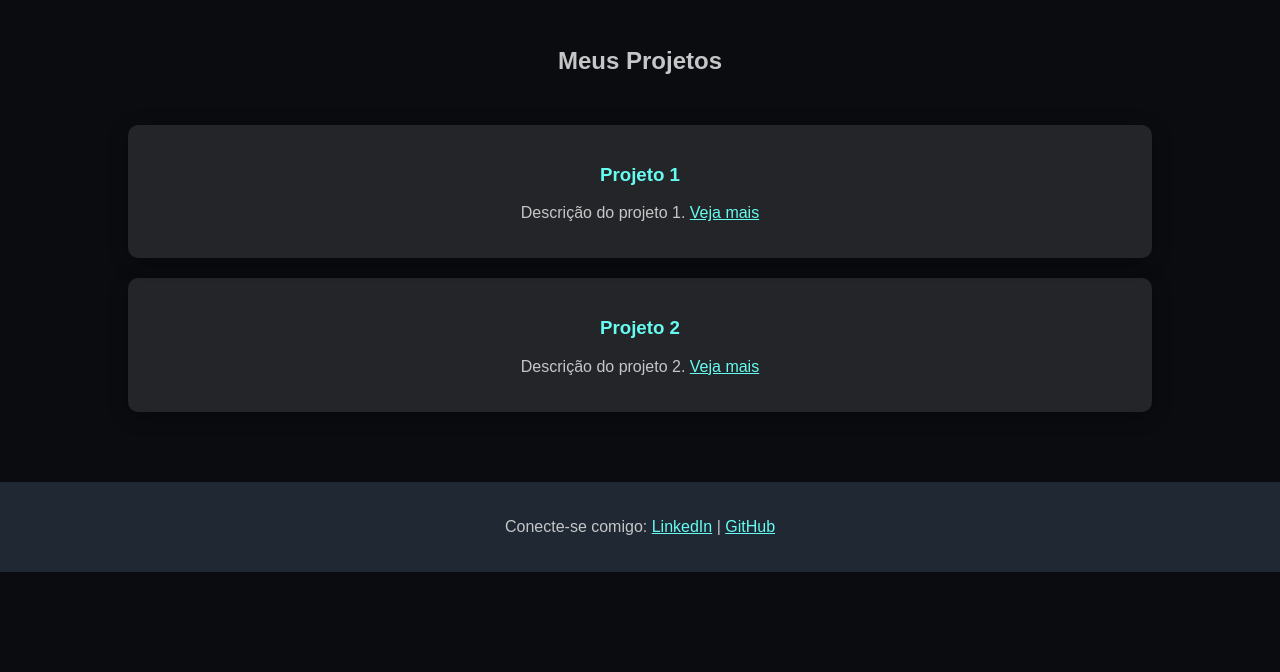
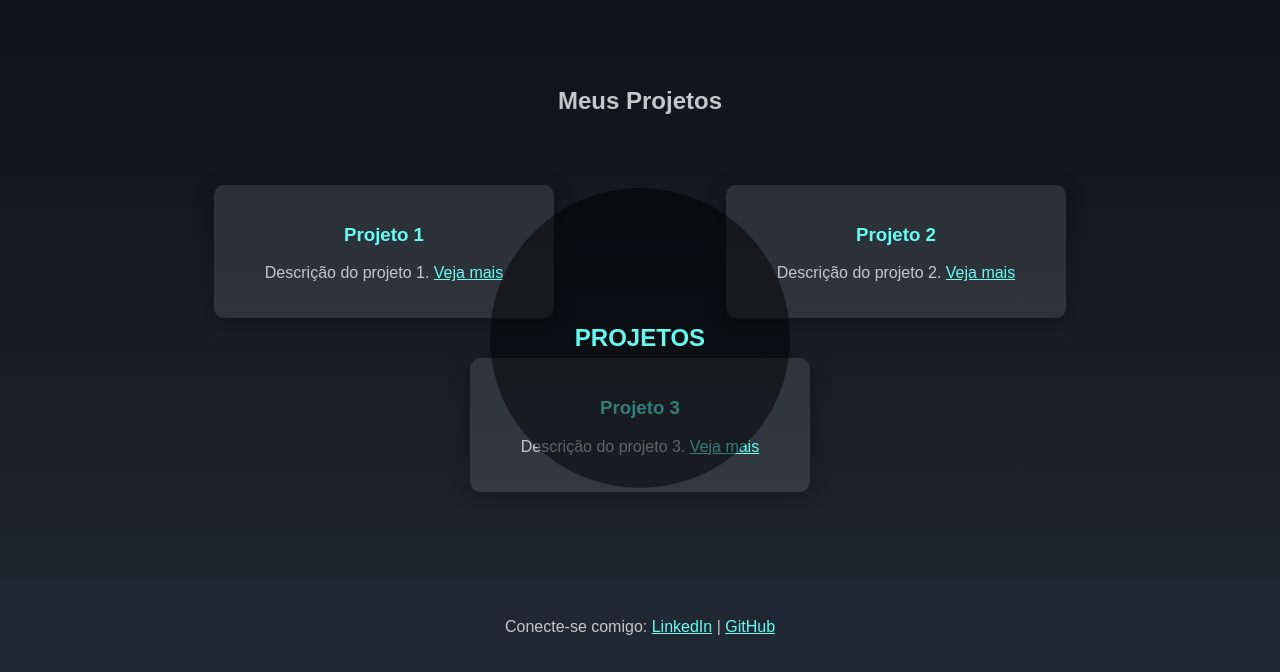
Before and after one commit to Andersonpedro-dev/portifolio, a plain HTML site: page index.html in a window 1280 px wide. Shown: the part 190-862 px from the top of the page. Before the commit the page ends 800 px from the top, so only its background shows below. Drawn offline with Linux system fonts and the light colour scheme.

Commit message:
Update index.html

```diff
--- a/index.html
+++ b/index.html
@@ -9,27 +9,32 @@
             font-family: 'Arial', sans-serif;
             margin: 0;
             padding: 0;
-            background-color: #0b0c10;
+            background: linear-gradient(to bottom, #0b0c10, #1f2833);
             color: #c5c6c7;
+            overflow-x: hidden;
         }
         header {
             text-align: center;
             padding: 50px 0;
-            background: linear-gradient(to bottom, #1f2833, #0b0c10);
         }
         h1 {
-            font-size: 3em;
+            font-size: 3.5em;
             color: #66fcf1;
             margin: 0;
         }
         .view-button {
             background-color: #45a29e;
             color: white;
-            padding: 10px 20px;
+            padding: 15px 30px;
             border: none;
             border-radius: 5px;
             font-size: 1.2em;
             cursor: pointer;
+            margin-top: 20px;
+            transition: background 0.3s;
+        }
+        .view-button:hover {
+            background-color: #66fcf1;
         }
         .container {
             width: 80%;
@@ -40,15 +45,19 @@
         }
         .project-section {
             margin: 50px 0;
+            display: flex;
+            flex-wrap: wrap;
+            justify-content: space-around;
             position: relative;
         }
         .project {
             background: rgba(255, 255, 255, 0.1);
             padding: 20px;
-            margin: 20px 0;
+            margin: 20px;
             border-radius: 10px;
             box-shadow: 0 4px 20px rgba(0, 0, 0, 0.3);
             transition: transform 0.3s;
+            width: 300px; /* Ajuste para o tamanho desejado */
         }
         .project:hover {
             transform: translateY(-5px);
@@ -56,11 +65,32 @@
         .project h3 {
             color: #66fcf1;
         }
+        .project p {
+            color: #c5c6c7;
+        }
         .footer {
             text-align: center;
             padding: 20px;
             background: #1f2833;
             color: #c5c6c7;
+        }
+        /* Círculo central */
+        .circle {
+            position: absolute;
+            top: 50%;
+            left: 50%;
+            transform: translate(-50%, -50%);
+            width: 300px; /* Ajuste o tamanho do círculo */
+            height: 300px; /* Ajuste o tamanho do círculo */
+            border-radius: 50%;
+            background-color: rgba(0, 0, 0, 0.5);
+            display: flex;
+            align-items: center;
+            justify-content: center;
+            color: #66fcf1;
+            z-index: 1;
+            font-size: 1.5em;
+            font-weight: bold;
         }
     </style>
 </head>
@@ -72,6 +102,7 @@
     <div class="container">
         <h2>Meus Projetos</h2>
         <div class="project-section">
+            <div class="circle">PROJETOS</div>
             <div class="project">
                 <h3>Projeto 1</h3>
                 <p>Descrição do projeto 1. <a href="link-do-projeto-1" style="color: #66fcf1;">Veja mais</a></p>
@@ -79,6 +110,10 @@
             <div class="project">
                 <h3>Projeto 2</h3>
                 <p>Descrição do projeto 2. <a href="link-do-projeto-2" style="color: #66fcf1;">Veja mais</a></p>
+            </div>
+            <div class="project">
+                <h3>Projeto 3</h3>
+                <p>Descrição do projeto 3. <a href="link-do-projeto-3" style="color: #66fcf1;">Veja mais</a></p>
             </div>
             <!-- Adicione mais projetos conforme necessário -->
         </div>
```
